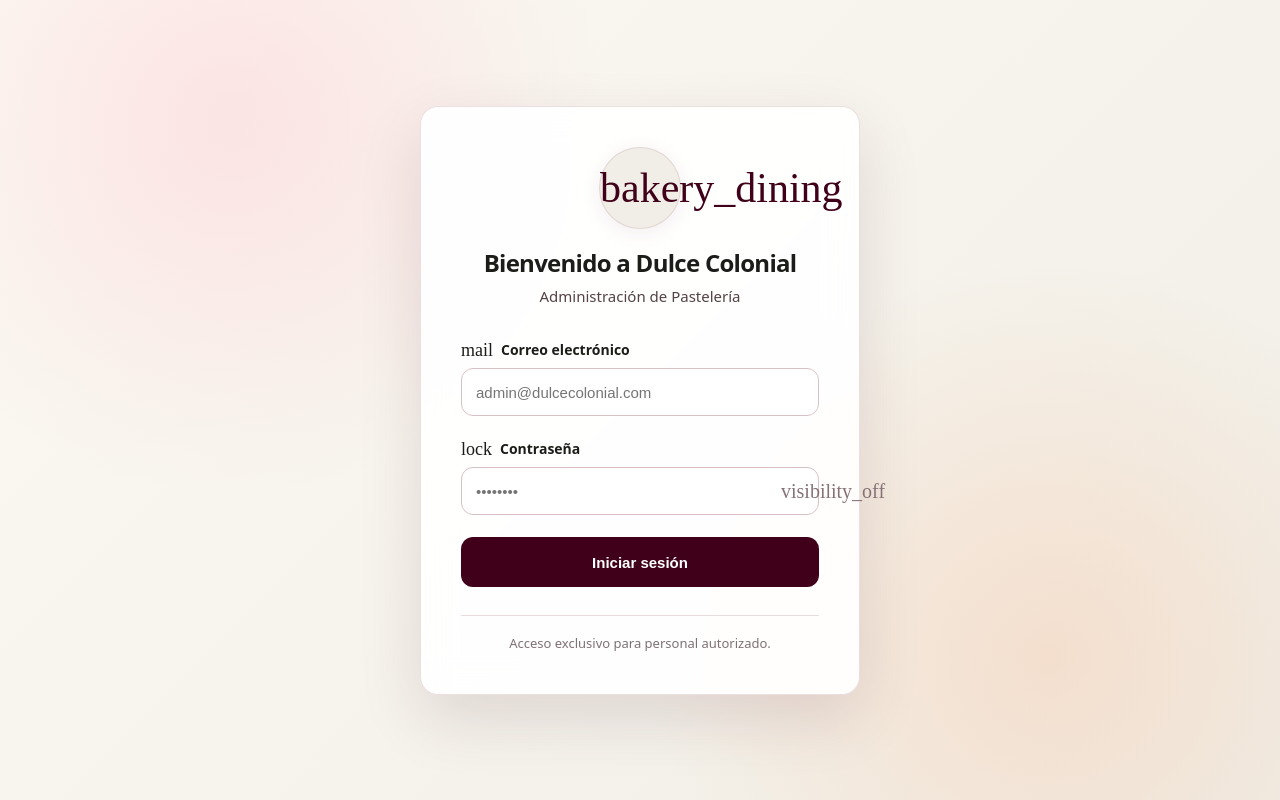
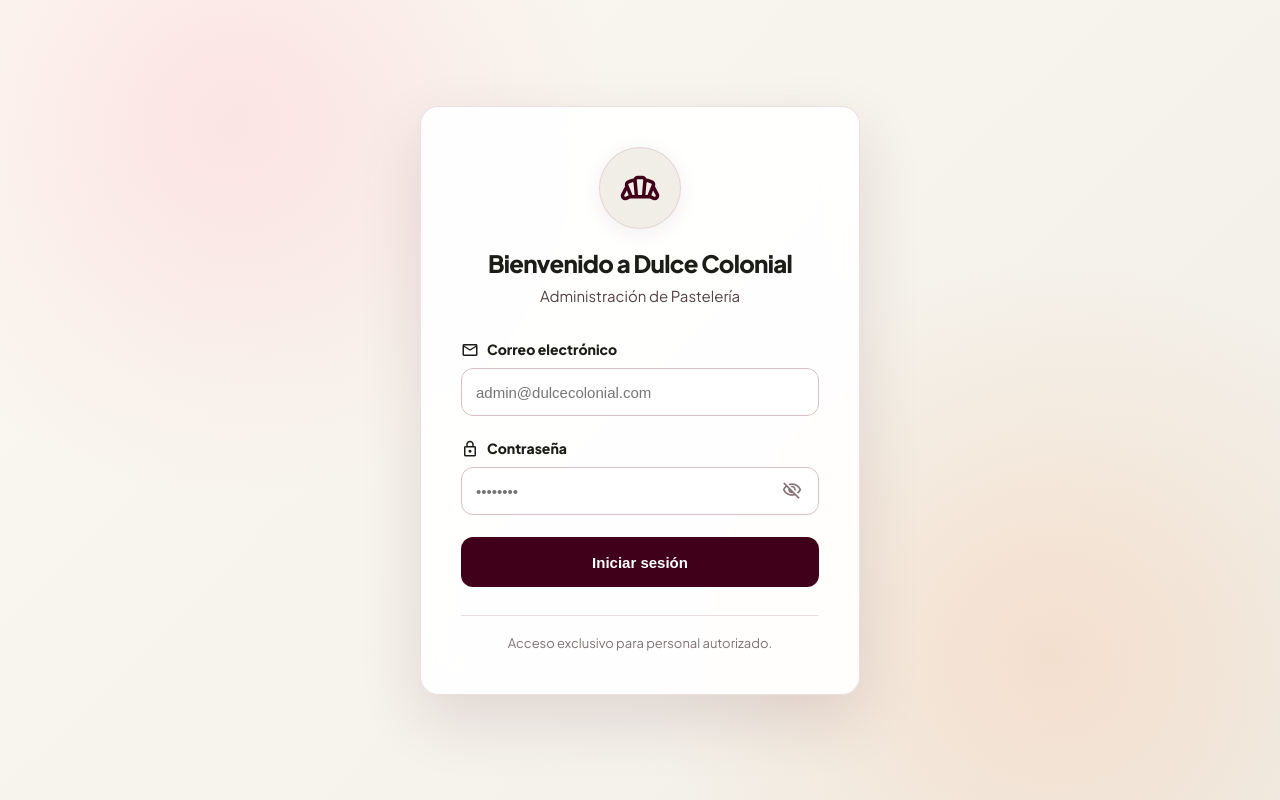
Before and after one commit to Duskatcode/Dulce-colonial, a React (Vite) app in the folder frontend_dulce_colonial/: page /login in a window 1280 px wide. Built offline with nearby package versions, Linux system fonts and the light colour scheme; no server answers.

Commit message:
style: fix css import order

```diff
--- a/frontend_dulce_colonial/src/index.css
+++ b/frontend_dulce_colonial/src/index.css
@@ -1,3 +1,5 @@
+@import url("https://fonts.googleapis.com/css2?family=Plus+Jakarta+Sans:wght@400;500;600;700;800;900&display=swap");
+@import url("https://fonts.googleapis.com/css2?family=Material+Symbols+Outlined:wght,FILL@100..700,0..1&display=swap");
 @import "./styles/theme.css";
 :root {
   font-family: 'Inter', system-ui, -apple-system, BlinkMacSystemFont, 'Segoe UI', sans-serif;
--- a/frontend_dulce_colonial/src/styles/theme.css
+++ b/frontend_dulce_colonial/src/styles/theme.css
@@ -149,8 +149,6 @@ body {
   background: var(--dc-surface-container-low);
 }
 
-@import url("https://fonts.googleapis.com/css2?family=Plus+Jakarta+Sans:wght@400;500;600;700;800;900&display=swap");
-@import url("https://fonts.googleapis.com/css2?family=Material+Symbols+Outlined:wght,FILL@100..700,0..1&display=swap");
 
 .material-symbols-outlined {
   font-family: "Material Symbols Outlined";
```
